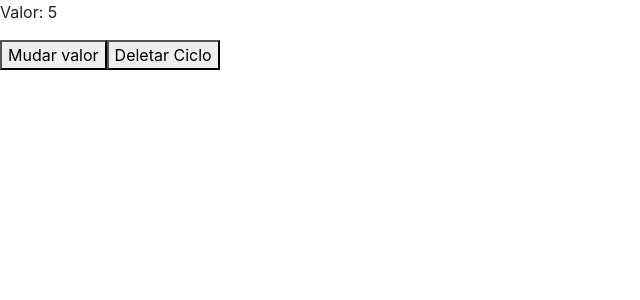
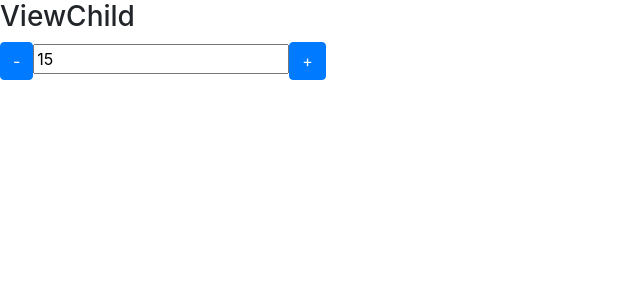
Before and after one commit to Ana-Freitas/Angular-Learning, an Angular app: page / in a window 1280 px wide. Shown: the top 300 px of the page, without its empty margins (0-640 px from the left). Built offline with nearby package versions, Linux system fonts and the light colour scheme.

Commit message:
Acesso ao DOM e Template com ViewChild

```diff
--- a/src/app/app.component.html
+++ b/src/app/app.component.html
@@ -12,6 +12,8 @@
 
 <app-cursos></app-cursos> -->
 
-<app-ciclo [valorInicial]="valor" *ngIf="!deletarCiclo"></app-ciclo>
+<!-- <app-ciclo [valorInicial]="valor" *ngIf="!deletarCiclo"></app-ciclo>
 <button (click)="mudarValor()">Mudar valor</button>
-<button (click)="destruirCiclo()">Deletar Ciclo</button>
+<button (click)="destruirCiclo()">Deletar Ciclo</button> -->
+
+<app-testes></app-testes>
--- a/src/app/pages/testes/output-property/output-property.component.ts
+++ b/src/app/pages/testes/output-property/output-property.component.ts
@@ -1,4 +1,4 @@
-import { Component, Input, EventEmitter, Output, ViewChild } from '@angular/core';
+import { Component, Input, EventEmitter, Output, ViewChild, ElementRef } from '@angular/core';
 @Component({
   selector: 'app-output-property',
   templateUrl: './output-property.component.html',
@@ -7,7 +7,7 @@ import { Component, Input, EventEmitter, Output, ViewChild } from '@angular/core
 export class OutputPropertyComponent {
 
   @ViewChild('campoInput')
-  campoValorInput: HTMLElement;
+  campoValorInput: ElementRef;
 
   @Input()
   valor:number = 0;
@@ -18,14 +18,16 @@ export class OutputPropertyComponent {
   constructor() { }
 
   incrementarValor(){
-    console.log(this.campoValorInput);
-    this.valor++;
+    console.log(this.campoValorInput.nativeElement.value);
+    // this.valor++;
+    this.campoValorInput.nativeElement.value++;
     this.mudouValor.emit({ novoValor: this.valor});
   }
 
 
   decrementarValor(){
-    this.valor--;
+    // this.valor--;
+    this.campoValorInput.nativeElement.value--;
     this.mudouValor.emit({ novoValor: this.valor});
   }
 }
--- a/src/app/pages/testes/testes.component.html
+++ b/src/app/pages/testes/testes.component.html
@@ -98,7 +98,7 @@
                     Idade: {{ pessoa.idade }}</p>
             </div>
     </article>
-</section>  -->
+</section>
 <section>
     <article>
         <h3> Input/Output Properties </h3>
@@ -114,10 +114,16 @@
                 </p>
                 <img src="https://prnt.sc/vsj86b" />
                 <app-input-property [nome]="nomeCurso"></app-input-property>
-                <h4>Output</h4>
+                <h4>Output</h4> -->
                 <!-- valor="10" não precisa de colchetes já [valor]="valorInicial"  sim-->
-                <img src="https://prnt.sc/vsjl7y" />
+               <!-- <img src="https://prnt.sc/vsjl7y" />
         <app-output-property [valor]="valorInicial" (mudouValor)="onMudouValor($event)"></app-output-property>
 
     </article>
+</section> -->
+<section>
+    <article>
+        <h3> ViewChild </h3>
+        <app-output-property [valor]="valorInicial" (mudouValor)="onMudouValor($event)"></app-output-property>
+    </article>
 </section>
```
